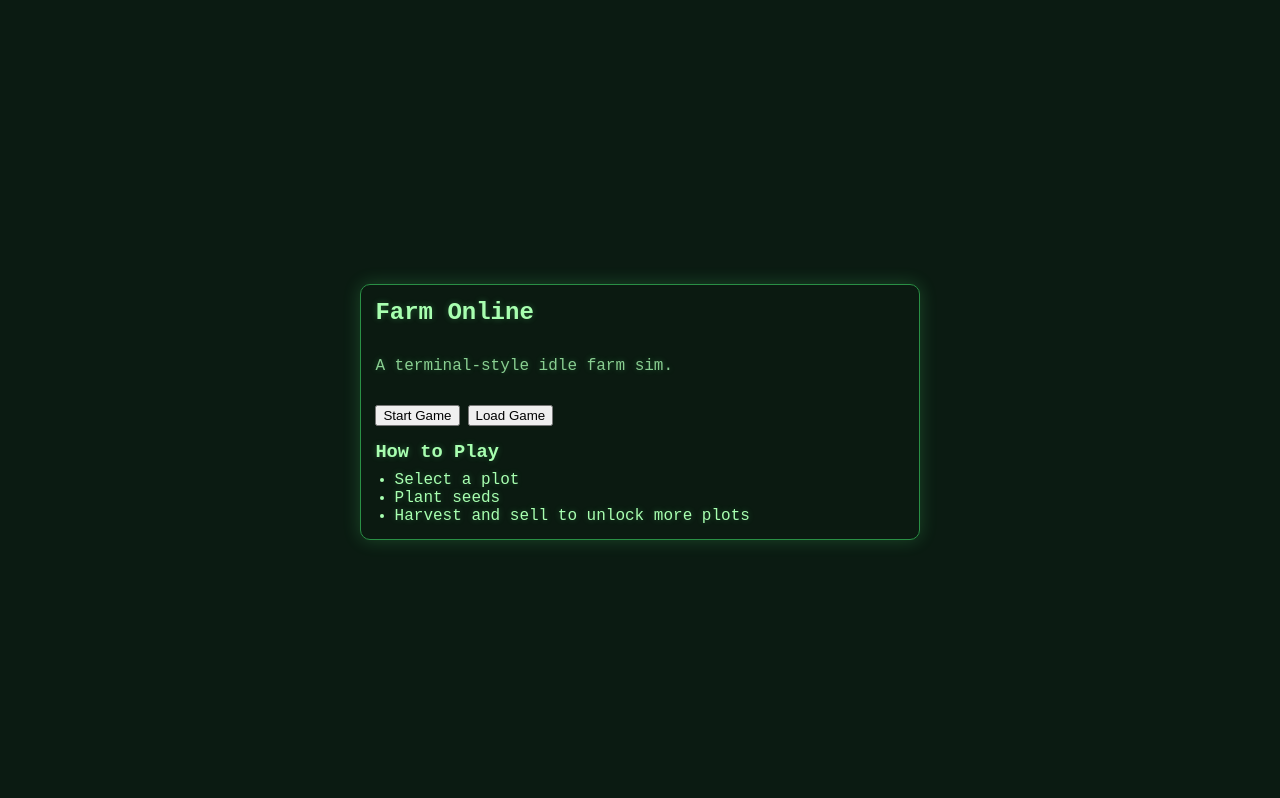
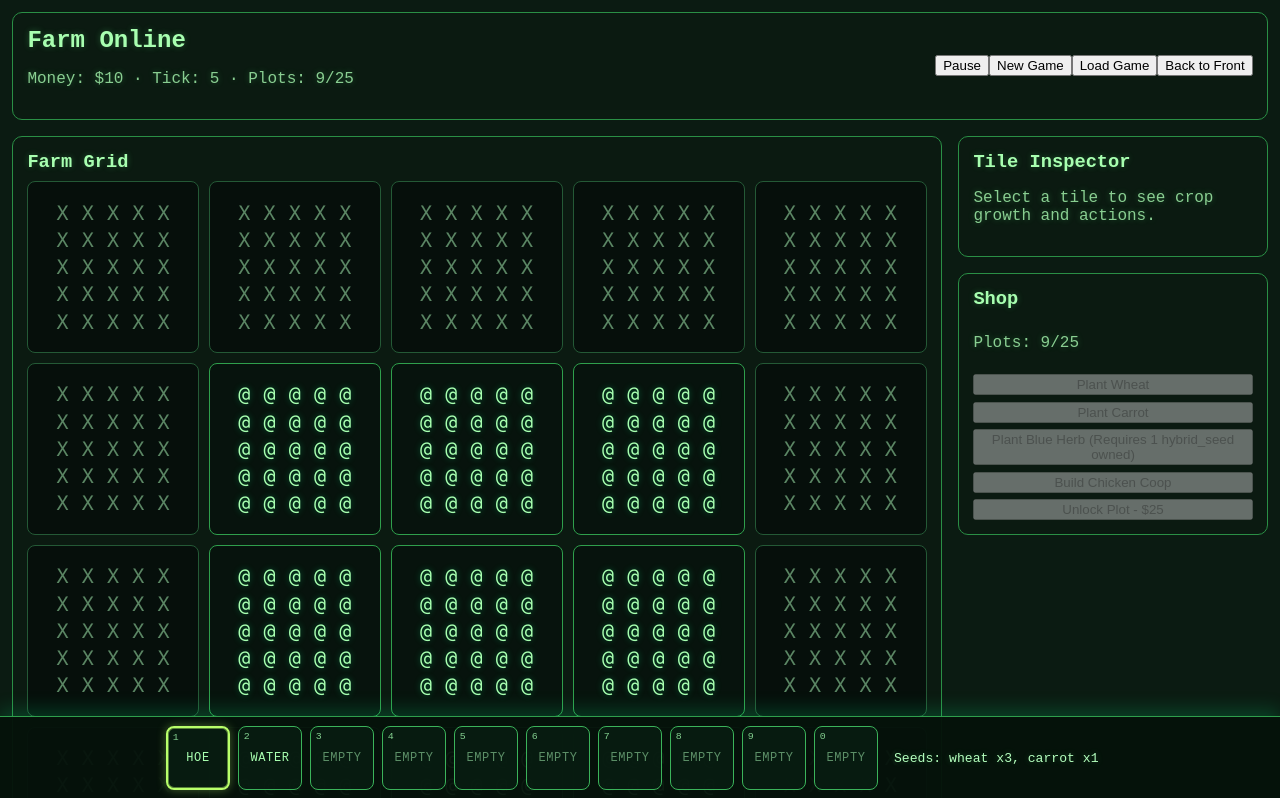
Before and after one commit to believeshe123-coder/Farm-Online, a React (Vite) app: page / in a window 1280 px wide. Shown: the top 798 px of the page. Built offline with nearby package versions, Linux system fonts and the light colour scheme.

Commit message:
Show game board immediately on page load

```diff
--- a/src/App.jsx
+++ b/src/App.jsx
@@ -31,8 +31,11 @@ function withSelectedTool(gameState) {
   };
 }
 export default function App() {
-  const [view, setView] = useState('front');
-  const [gameState, setGameState] = useState(() => withSelectedTool(createNewGame()));
+  const [view, setView] = useState('game');
+  const [gameState, setGameState] = useState(() => {
+    const savedState = loadGame();
+    return withSelectedTool(savedState ?? createNewGame());
+  });
   const [isPaused, setIsPaused] = useState(false);
   const [isCoopModalOpen, setIsCoopModalOpen] = useState(false);
   const [frontMessage, setFrontMessage] = useState('');
```
